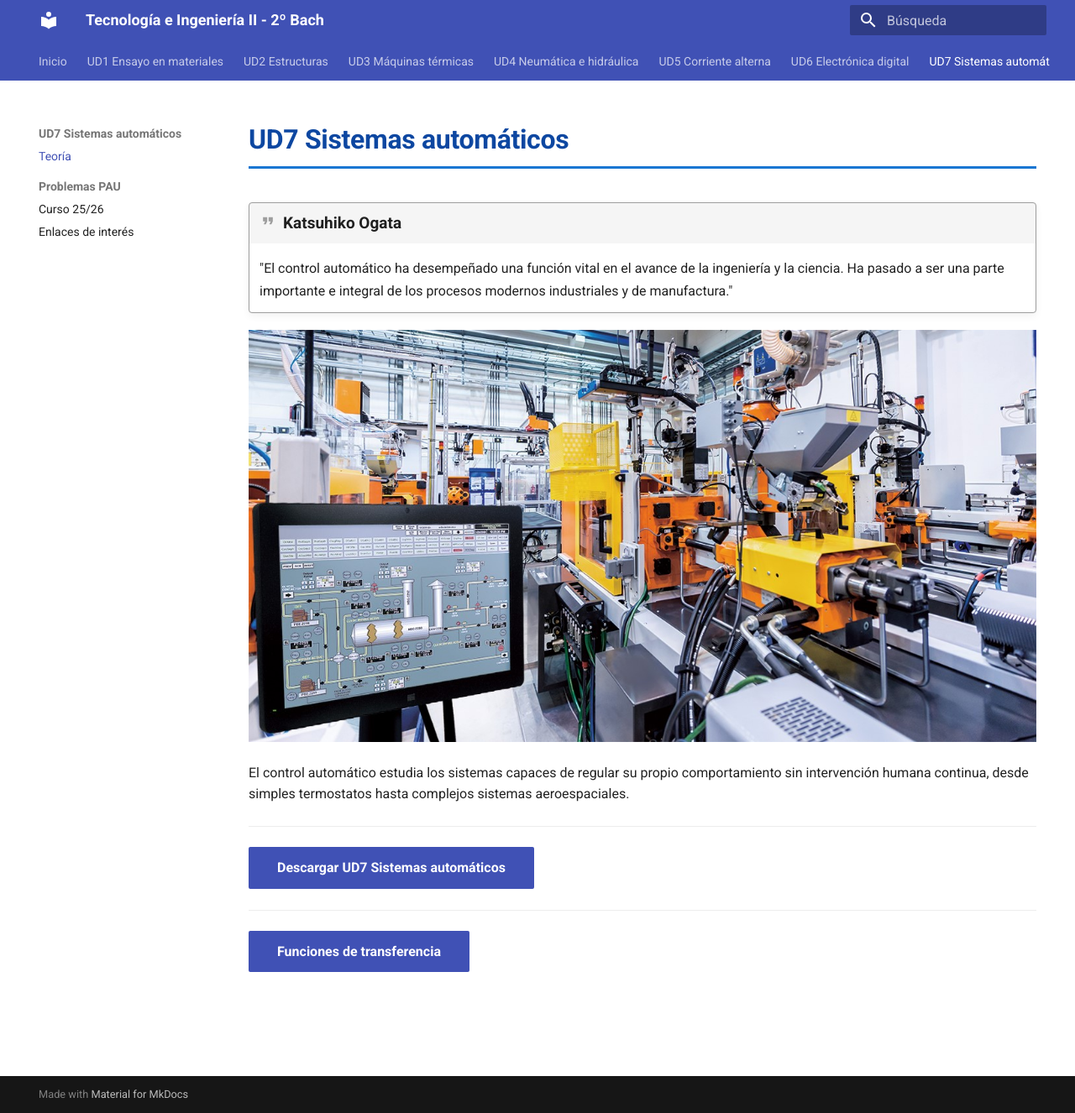
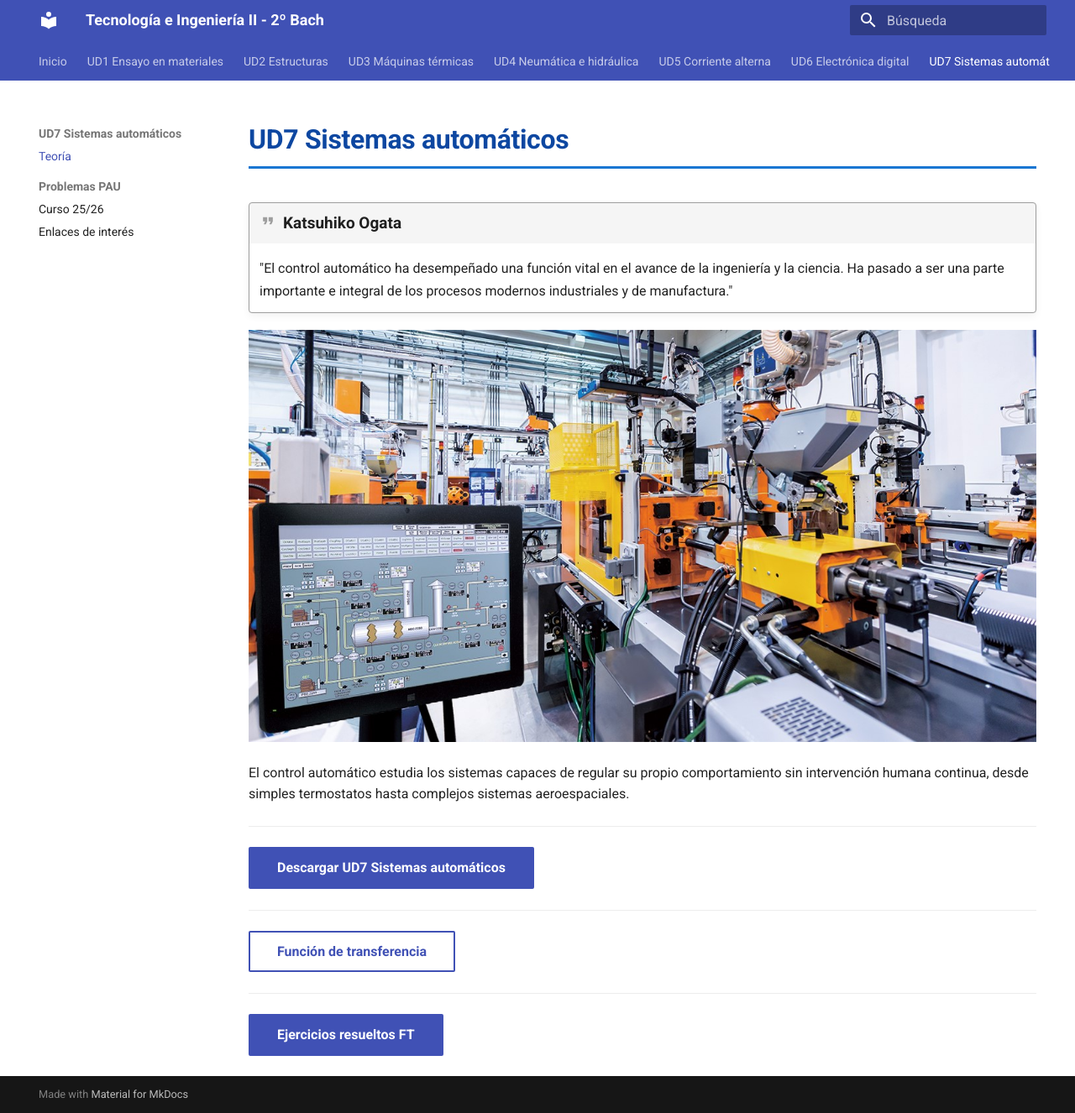
Before and after one commit to makinando/tecnologia2bach, an MkDocs documentation site: the page built from docs/ud7_sistemas_automaticos/teoria.md, in a window 1280 px wide and 1326 px high. Shown: the whole window at 84% size. Built offline with MkDocs 1.6.1 and Material for MkDocs 9.7.7, drawn with Linux system fonts in a browser that asks for light colours.

Commit message:
subo ejercicios FT

```diff
--- a/docs/ud7_sistemas_automaticos/teoria.md
+++ b/docs/ud7_sistemas_automaticos/teoria.md
@@ -17,4 +17,8 @@ aeroespaciales.
 
 ---
 
-[Funciones de transferencia](https://drive.google.com/file/d/1olquOXEu2suujmKE8G74Ur7383shB4BH/view?usp=sharing){ .md-button .md-button--primary }
+[Función de transferencia](https://drive.google.com/file/d/1olquOXEu2suujmKE8G74Ur7383shB4BH/view?usp=sharing){ .md-button }
+
+---
+
+[Ejercicios resueltos FT](https://drive.google.com/drive/folders/10ry21rDaCgGwn3TzKcaeIyraOcwE-jKs?usp=drive_link){ .md-button .md-button--primary }
```
Also changed, not shown: site/search/search_index.json, site/ud7_sistemas_automaticos/teoria/index.html.
